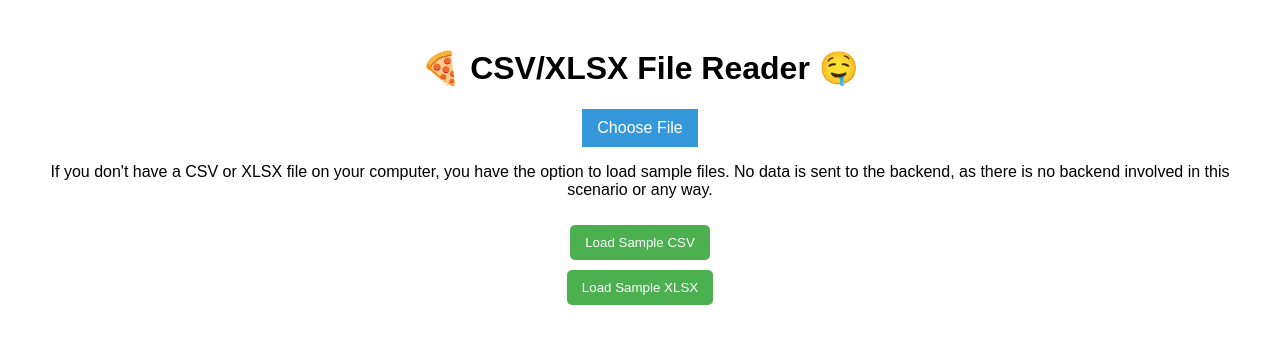
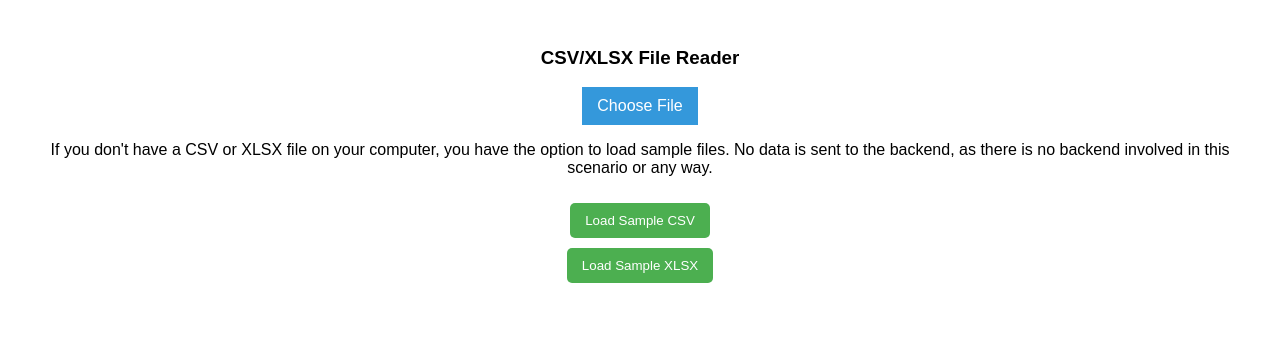
Before and after one commit to rahilansari261/project_pizza, a plain HTML site: page index.html in a window 1280 px wide. Drawn offline with Linux system fonts and the light colour scheme; a script that the page names is missing.

Commit message:
heading tag added

```diff
--- a/index.html
+++ b/index.html
@@ -68,7 +68,7 @@
 </head>
 <body>
   <div class="section_1">
-    <h1>🍕 CSV/XLSX File Reader 🤤</h1>
+    <h3>CSV/XLSX File Reader</h3>
     <input type="file" id="file-input" accept=".csv, .xlsx">
     <label for="file-input" id="file-label">Choose File</label>
     <p>If you don't have a CSV or XLSX file on your computer, you have the option to load sample files. No data is sent to the backend, as there is no backend involved in this scenario or any way.</p>
```
